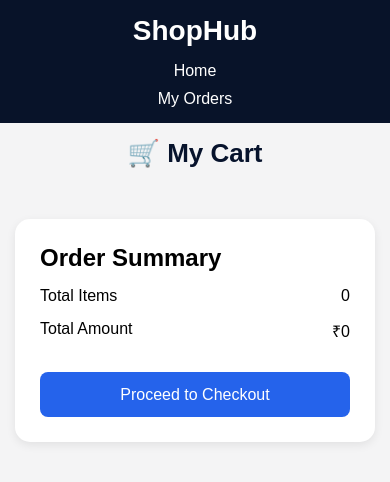
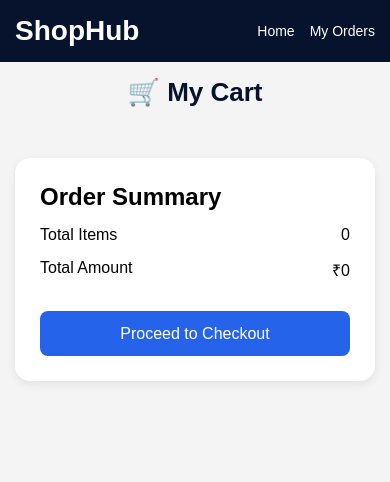
Before and after one commit to jebinelias-stack/-e-commerce-react-frontend, a React (Vite) app: page /cart in a window 390 px wide. Shown: the top 482 px of the page. Built offline with nearby package versions, Linux system fonts and the light colour scheme.

Commit message:
Made website responsive for mobile, tablet, laptop, and desktop

```diff
--- a/src/CSS/Cart.css
+++ b/src/CSS/Cart.css
@@ -4,7 +4,7 @@
   font-family: Arial, sans-serif;
 }
 
-.navbar {
+.cart-navbar {
   background: #07132c;
   color: white;
   padding: 20px 50px;
@@ -18,18 +18,18 @@
   font-weight: bold;
 }
 
-.nav-links {
+.cart-nav-links {
   display: flex;
   gap: 30px;
 }
 
-.nav-links a {
+.cart-nav-links a {
   color: white;
   text-decoration: none;
   font-weight: 500;
 }
 
-.nav-links a:hover {
+.cart-nav-links a:hover {
   color: #22c55e;
 }
 
@@ -167,112 +167,117 @@
 
 /* Tablet */
 
-@media (max-width: 768px) {
+@media (max-width:768px){
 
-  .navbar {
-    flex-direction: column;
-    gap: 15px;
-    padding: 20px;
-    text-align: center;
+.cart-navbar{
+  padding:20px;
+  display:flex;
+  justify-content:space-between;
+  align-items:center;
 }
 
-  .nav-links {
-    flex-wrap: wrap;
-    justify-content: center;
-    gap: 15px;
+.cart-nav-links{
+  display:flex;
+  flex-direction:row;
+  gap:20px;
 }
 
-  .cart-container {
-    padding: 20px;
+.cart-container{
+  padding:20px;
 }
 
-  .cart-content {
-    flex-direction: column;
+.cart-content{
+  flex-direction:column;
 }
 
-  .cart-summary {
-    width: 100%;
-    position: static;
+.cart-summary{
+  width:100%;
+  position:static;
 }
 
-  .cart-item {
-    flex-direction: column;
-    text-align: center;
+.cart-item{
+  flex-direction:column;
+  text-align:center;
 }
 
-  .cart-actions {
-    width: 100%;
+.cart-actions{
+  width:100%;
 }
 
 }
 
 /* Mobile */
 
-@media (max-width: 480px) {
+@media (max-width:480px){
 
-  .navbar {
-    flex-direction: column;
-    padding: 15px;
-    gap: 15px;
+.cart-navbar{
+  padding:15px;
+  display:flex;
+  justify-content:space-between;
+  align-items:center;
 }
 
-  .logo {
-    font-size: 28px;
+.logo{
+  font-size:28px;
 }
 
-  .nav-links {
-    flex-direction: column;
-    align-items: center;
-    gap: 12px;
+.cart-nav-links{
+  display:flex;
+  flex-direction:row;
+  gap:15px;
 }
 
-  .cart-container {
-    padding: 15px;
+.cart-nav-links a{
+  font-size:14px;
 }
 
-  .cart-title {
-    font-size: 26px;
-    text-align: center;
+.cart-container{
+  padding:15px;
 }
 
-  .cart-item {
-    padding: 15px;
+.cart-title{
+  font-size:26px;
+  text-align:center;
 }
 
-  .cart-image {
-    width: 100px;
-    height: 100px;
+.cart-item{
+  padding:15px;
 }
 
-  .cart-details h2 {
-    font-size: 20px;
+.cart-image{
+  width:100px;
+  height:100px;
+}
+
+.cart-details h2{
+  font-size:20px;
 }
 
 .price,
-  .item-total {
-    font-size: 20px;
+.item-total{
+  font-size:20px;
 }
 
-  .quantity-box {
-    justify-content: center;
+.quantity-box{
+  justify-content:center;
 }
 
-  .quantity-box button {
-    width: 40px;
-    height: 40px;
+.quantity-box button{
+  width:40px;
+  height:40px;
 }
 
-  .remove-btn {
-    width: 100%;
+.remove-btn{
+  width:100%;
 }
 
-  .summary-row {
-    font-size: 16px;
+.summary-row{
+  font-size:16px;
 }
 
-  .checkout-btn {
-    font-size: 16px;
-    padding: 12px;
+.checkout-btn{
+  font-size:16px;
+  padding:12px;
 }
 
 }
--- a/src/pages/Cart.jsx
+++ b/src/pages/Cart.jsx
@@ -43,14 +43,14 @@
 
   return (
   <>
-    <nav className="navbar">
-      <div className="logo">ShopHub</div>
+    <nav className="cart-navbar">
+  <div className="logo">ShopHub</div>
 
-      <div className="nav-links">
-        <Link to="/">Home</Link>
-        <Link to="/orders">My Orders</Link>
-      </div>
-    </nav>
+  <div className="cart-nav-links">
+    <Link to="/">Home</Link>
+    <Link to="/orders">My Orders</Link>
+  </div>
+</nav>
 
     <div className="cart-container">
       <h1 className="cart-title">🛒 My Cart</h1>
```
Lines whose indentation alone changed are shown as unchanged.
